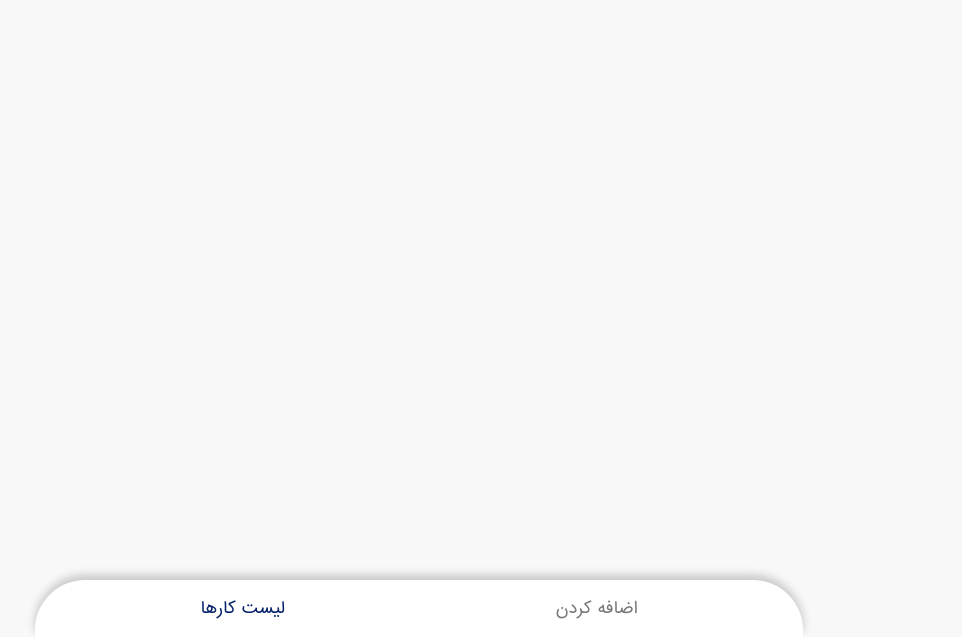
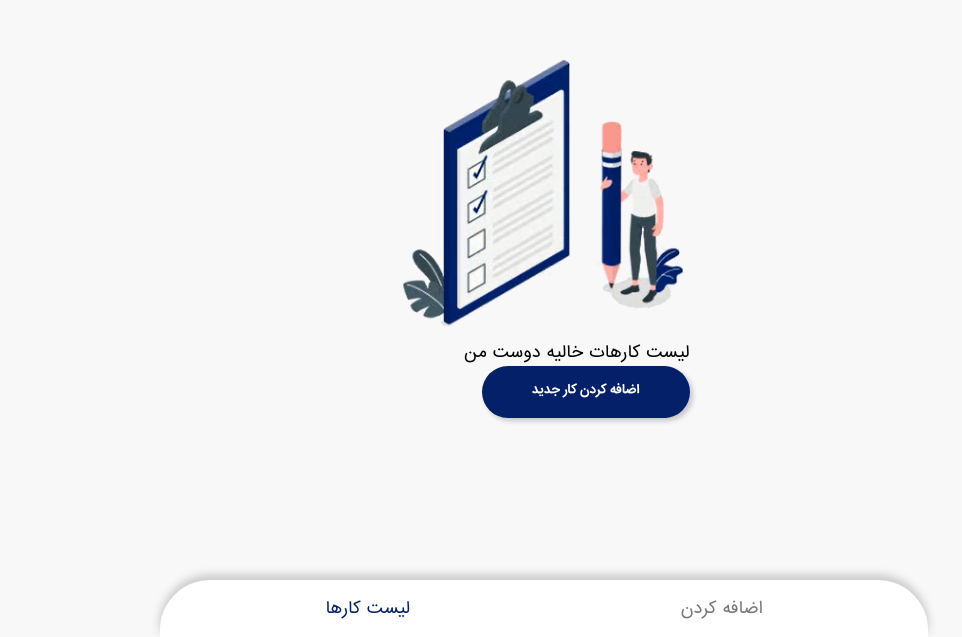
Before and after one commit to Issac-code/react-todo, a React (Create React App) app: page /todo-list in a window 1280 px wide. Shown: the part 163-800 px from the top of the page, without its empty margins (260-1222 px from the left). Built offline with nearby package versions, Linux system fonts and the light colour scheme.

Commit message:
Impelement TodoList component JSX

```diff
--- a/src/Components/TodoList.js
+++ b/src/Components/TodoList.js
@@ -1,11 +1,24 @@
-import React from 'react';
+import React from "react";
+import emptyList from "../assets/img/empty-todo.png";
+import { Link } from "react-router-dom";
 
 function TodoList() {
-    return (
+  const todos = [];
+  return (
+    <div>
+      {todos.length ? (
+        console.log("ok")
+      ) : (
         <div>
-
+          <img src={emptyList} />
+          <p>لیست کارهات خالیه دوست من</p>
+          <Link to="/add-todo">
+            <button>اضافه کردن کار جدید</button>
+          </Link>
         </div>
-    );
+      )}
+    </div>
+  );
 }
 
 export default TodoList;
```
Also changed, not shown: src/assets/img/empty-todo.png (added).
